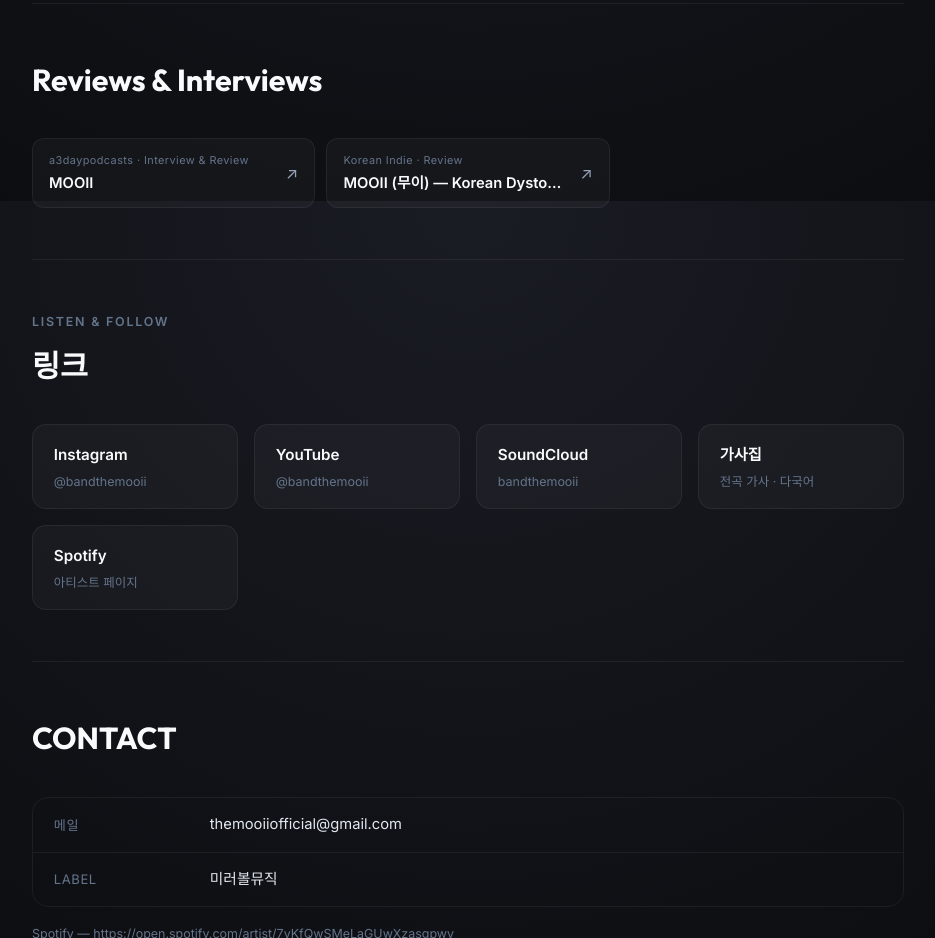
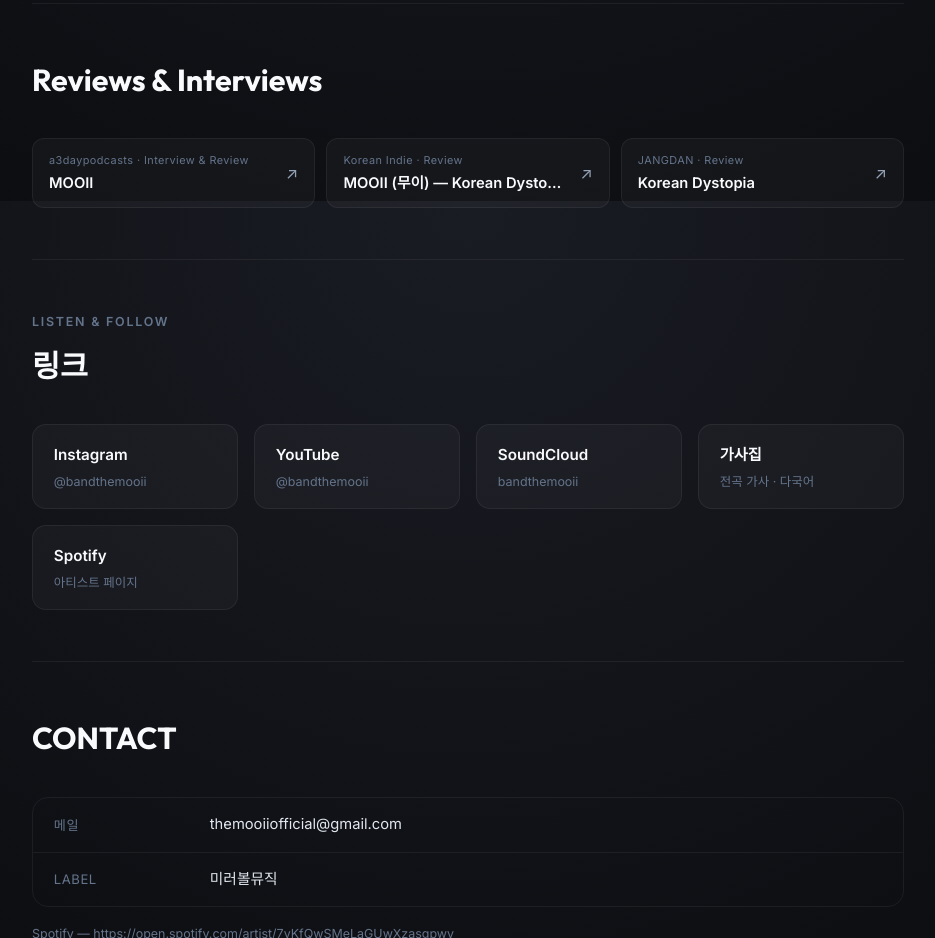
Before and after one commit to bandmooii/mooii_epk, a plain HTML site: page index.html in a window 1280 px wide. Shown: the part 4599-5537 px from the top of the page, without its empty margins (172-1107 px from the left). Drawn offline with Linux system fonts and the light colour scheme.

Commit message:
장단 리뷰 추가

```diff
--- a/index.html
+++ b/index.html
@@ -320,6 +320,13 @@
             </span>
             <span class="review-arrow" aria-hidden="true">↗</span>
           </a>
+          <a class="review-card" href="https://jangdan.kr/REVIEWS/korean-dystopia" target="_blank" rel="noopener">
+            <span class="review-body">
+              <span class="review-source">JANGDAN · Review</span>
+              <span class="review-title">Korean Dystopia</span>
+            </span>
+            <span class="review-arrow" aria-hidden="true">↗</span>
+          </a>
         </div>
       </section>
 
```
